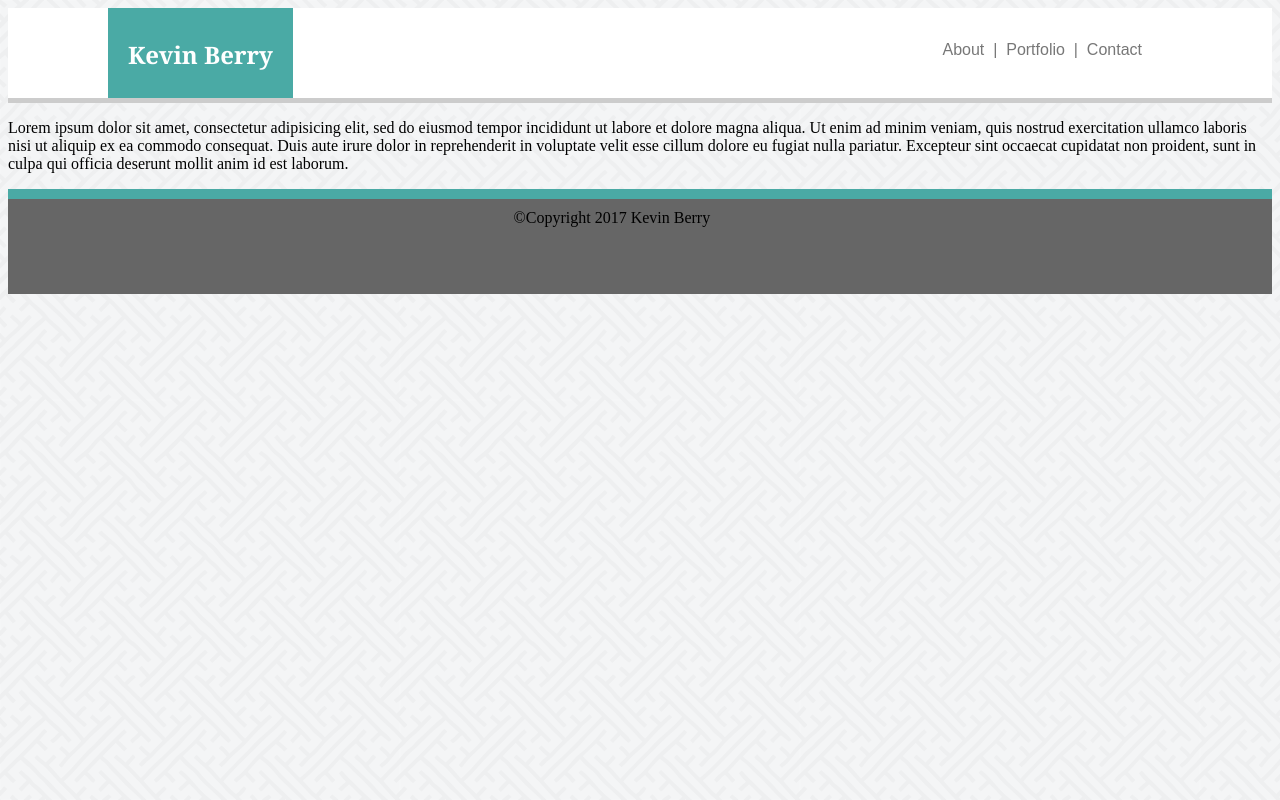
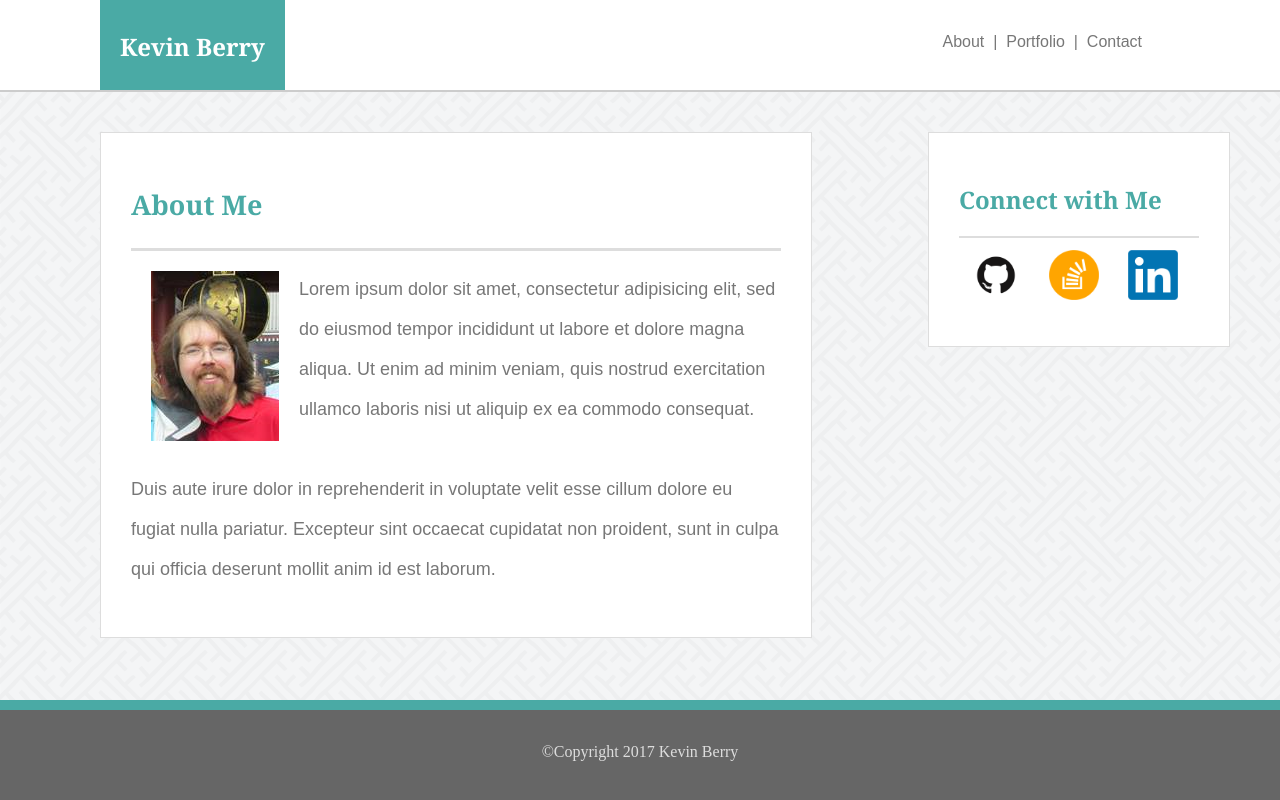
Before and after one commit to KBerry4492/Basic-Portfolio, a plain HTML site: page index.html in a window 1280 px wide. Drawn offline with Linux system fonts and the light colour scheme.

Commit message:
Getting Closer!

```diff
--- a/assets/css/style.css
+++ b/assets/css/style.css
@@ -1,16 +1,19 @@
 body{
 	background-image: url("../images/sayagata-400px.png");
+	margin: 0px;
 }
 
 h1{
 
 	font-family: 'Georgia', Times, Times New Roman, serif;
 
+
 }
 
 h2{
 
 	font-family: 'Georgia', Times, Times New Roman, serif;
+	color: #4aaaa5;
 
 }
 
@@ -24,7 +27,7 @@ h3{
 
 	height: 90px;
 	background-color: #fff;
-	border-bottom: solid #ccc 5px;
+	border-bottom: solid #ccc 2px;
 }
 
 .name{
@@ -53,15 +56,74 @@ h3{
 }
 
 .mainContent{
+	font-family: 'Arial', 'Helvetica Neue', Helvetica, sans-serif;
+	overflow: auto;
 	clear: both;
+	width: 960px;
 }
 
+.lbOne{
+	width: 650;
+	height: 3px;
+	background-color: #ddd;
+
+}
+
+#aboutMe{
+	float: left;
+	border: solid #ddd 1px;
+	margin: 40px 40px 40px 100px;
+	padding: 30px;
+	background-color:#fff;
+	width: 650px;
+	line-height: 40px;
+	font-size: 18px;
+	color: #777;
+}
+
+#Ppic{
+
+	float: left;
+	margin: 20px;
+}
+
+.socialMedia{
+
+	position: absolute;
+	right: 50px;
+	top: 132px;
+
+	overflow: auto;
+	border: solid 1px #ddd;
+	padding: 30px;
+	background-color:#fff;
+	width: 240px;
+}
+
+.lbTwo{
+	width: 270;
+	height: 2px;
+	background-color: #ddd;
+
+}
+
+.Connect{
+	height: 50px;
+	width: 50px;
+	margin: 12px;
+}
+
+
 .copyright{
-/*	position: fixed;*/
+	position: absolute;
+	bottom: 0px;
+	width: 100%;
 	background-color: #666;
-	padding: 10px 40%;
-	height: 75px;
+	text-align: center;
+	padding-top: 33px;
+	height: 57px;
 	clear: both;
 	border-top: solid #4aaaa5 10px;
+	color: #ddd;
 
 }
--- a/index.html
+++ b/index.html
@@ -35,23 +35,52 @@
 <!-- Main Content -->
 	<div class="mainContent">
 	<!-- div for Page unique content -->
+		<section id="aboutMe">
+
 			<!-- title -->
+			<h2>About Me</h2>
+
 			<!-- line break -->
+			<section class="lbOne"></section>
+
 			<!-- Profile pic and about me -->
+			<img id="Ppic" src="assets/images/PF_2.png">
 			<p> Lorem ipsum dolor sit amet, consectetur adipisicing elit, sed do eiusmod
 			tempor incididunt ut labore et dolore magna aliqua. Ut enim ad minim veniam,
 			quis nostrud exercitation ullamco laboris nisi ut aliquip ex ea commodo
-	consequat. Duis aute irure dolor in reprehenderit in voluptate velit esse
+			consequat.
+
+			<br>
+			<br>
+
+			Duis aute irure dolor in reprehenderit in voluptate velit esse
 			cillum dolore eu fugiat nulla pariatur. Excepteur sint occaecat cupidatat non
 			proident, sunt in culpa qui officia deserunt mollit anim id est laborum.</p>
+
+		</section>
+
+
 	<!-- Div for social media -->
+		<section class="socialMedia">
+
 		<!-- title -->
+			<h2>Connect with Me</h2>
+
 		<!-- line break -->
+			<section class="lbTwo"></section>
 		<!-- Github, linkedin, stackoverflow, facebook -->
+			<a href="https://github.com/KBerry4492" target="_blank"> <img class="Connect" src="assets/images/GitHub-Mark.png"></a>
 		<!-- https://github.com/KBerry4492 -->
+
+		<a href="https://stackoverflow.com/users/8308772/k-berry" target="_blank"> <img class="Connect" src="assets/images/stackoverflow_logo_2.png"></a>
 		<!-- https://stackoverflow.com/users/8308772/k-berry -->
+
+		<a href="https://www.linkedin.com/in/kevinmichaelberry/" target="_blank"> <img class="Connect" src="assets/images/LinkedIn-Logo.png"></a>
 		<!-- https://www.linkedin.com/in/kevinmichaelberry/ -->
+
+<!-- 		<a href="https://www.facebook.com/kevin.berry.7967"> <img class="Connect" src="assets/images/facebook_logo_2.png"> </a> -->
 		<!-- https://www.facebook.com/kevin.berry.7967 -->
+		</section>
 
 	</div>
 
```
Lines whose indentation alone changed are shown as unchanged.
